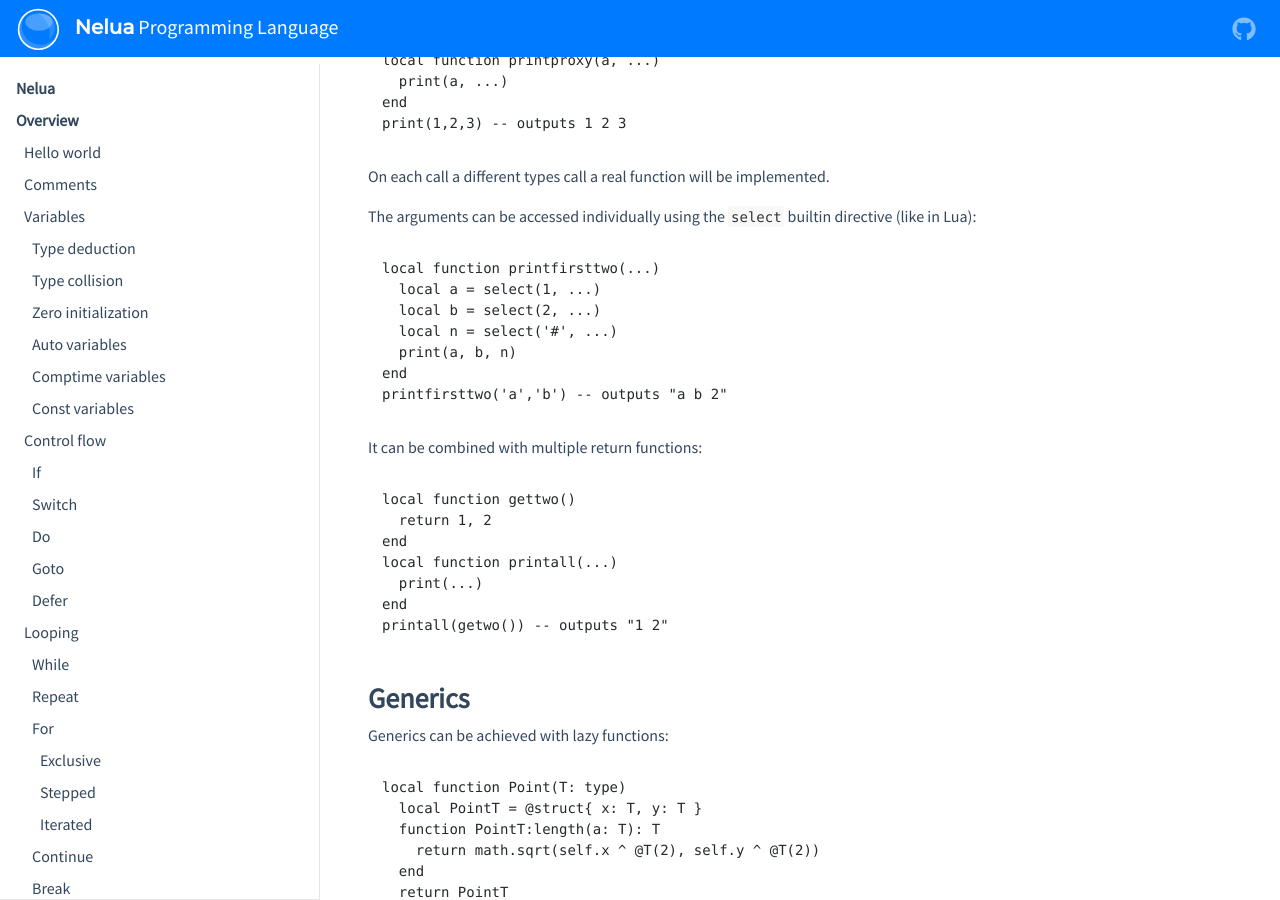
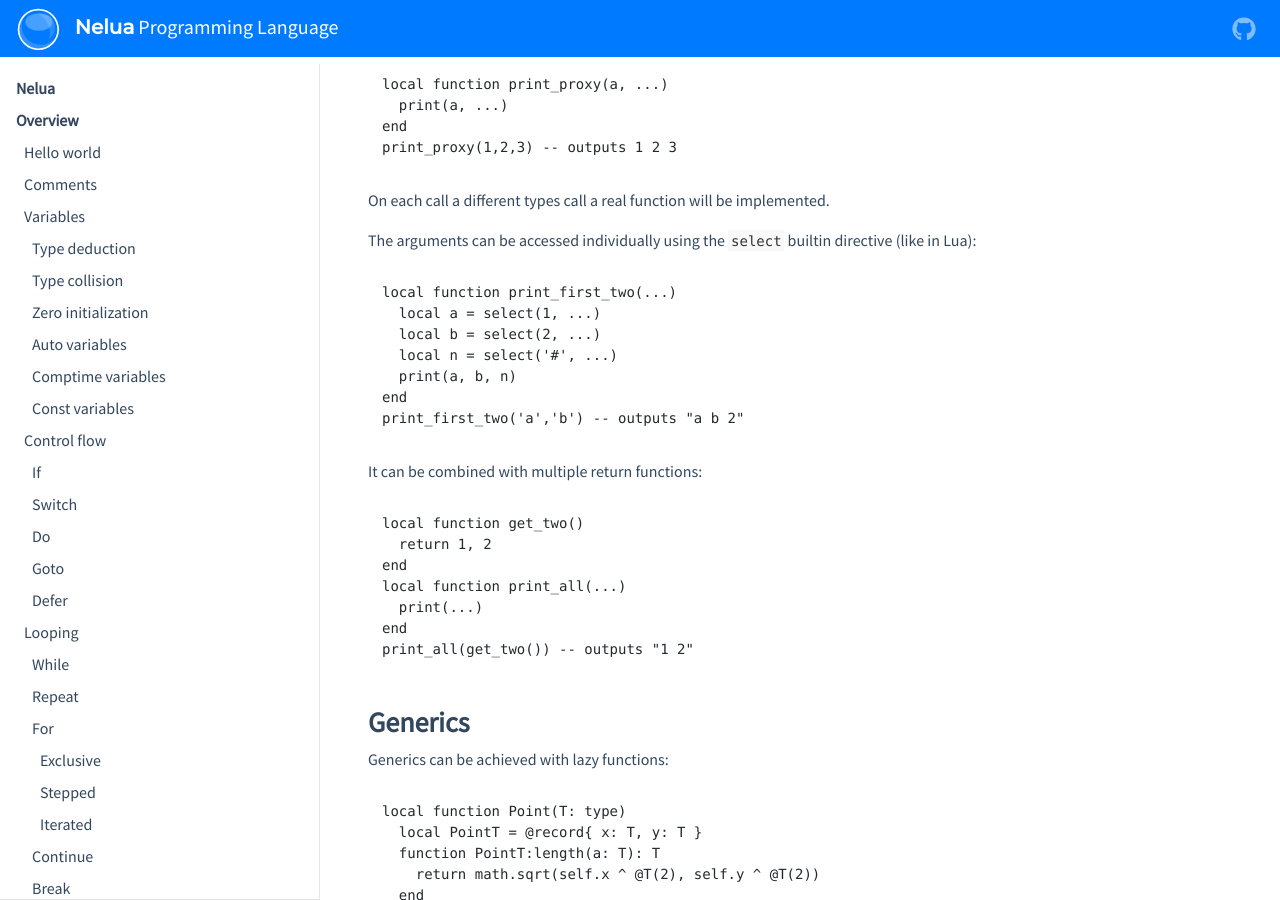
Before and after one commit to edubart/nelua-lang, a Jekyll site: the page built from docs/pages/overview.md, in a window 1280 px wide and 900 px high, scrolled down 17185 px. Built offline with Jekyll 4.4.1, drawn with Linux system fonts in a browser that asks for light colours; nearby versions of some CDN libraries; some of the changed text lies outside the part shown.

````diff
--- a/docs/_config.yml
+++ b/docs/_config.yml
@@ -16,9 +16,9 @@
 title: Nelua
 email: edub4rt@gmail.com
 description: >- # this means to ignore newlines until "baseurl:"
-  Nelua is a minimalistic, performant, safe, optionally typed, meta programmable,
-  systems programming language with syntax close to Lua language that works
-  either dynamically or staticaly by compiling to Lua or C respectively.
+  Nelua is a minimalistic, efficient, optionally typed, ahead of time compiled,
+  meta programmable, systems programming language with syntax and semantics similar to Lua.
+  It can work statically or dynamically depending on the code style and compiles to native machine code.
 baseurl: "/nelua-lang" # the subpath of your site, e.g. /blog
 url: "https://edubart.github.io" # the base hostname & protocol for your site, e.g. http://example.com
 
--- a/docs/pages/overview.md
+++ b/docs/pages/overview.md
@@ -776,7 +776,7 @@ adds references of them to the garbage collector, however we can explicitly spec
 -- capture all value by garbage collected copies
 local function main()
   local a = 1
-  local function foo[&a]()
+  local function foo() <byref>
     -- captured 'a' by stack reference
     a = 2
   end
@@ -850,10 +851,10 @@ Variable arguments functions can be implemented as lazy functions, the syntax is
 using the `...`, and can be used to forward to another variable argument function:
 
 ```nelua
-local function printproxy(a, ...)
+local function print_proxy(a, ...)
   print(a, ...)
 end
-print(1,2,3) -- outputs 1 2 3
+print_proxy(1,2,3) -- outputs 1 2 3
 ```
 
 On each call a different types call a real function will be implemented.
@@ -861,25 +862,25 @@ On each call a different types call a real function will be implemented.
 The arguments can be accessed individually using the `select` builtin directive (like in Lua):
 
 ```nelua
-local function printfirsttwo(...)
+local function print_first_two(...)
   local a = select(1, ...)
   local b = select(2, ...)
   local n = select('#', ...)
   print(a, b, n)
 end
-printfirsttwo('a','b') -- outputs "a b 2"
+print_first_two('a','b') -- outputs "a b 2"
 ```
 
 It can be combined with multiple return functions:
 
 ```nelua
-local function gettwo()
+local function get_two()
   return 1, 2
 end
-local function printall(...)
+local function print_all(...)
   print(...)
 end
-printall(getwo()) -- outputs "1 2"
+print_all(get_two()) -- outputs "1 2"
 ```
 
 ### Generics
@@ -888,27 +889,27 @@ Generics can be achieved with lazy functions:
 
 ```nelua
 local function Point(T: type)
-  local PointT = @struct{ x: T, y: T }
+  local PointT = @record{ x: T, y: T }
   function PointT:length(a: T): T
     return math.sqrt(self.x ^ @T(2), self.y ^ @T(2))
   end
   return PointT
 end
 
-local PointFloat32 = Point(float32)
+local PointFloat32 = Point(@float32)
 local b: PointFloat32
 ```
 
 --------------------------------------------------------------------------------
 ## Meta programming
 
-The language offers advanced features for metaprogramming by having a full lua processor
+The language offers advanced features for meta programming by having a full lua processor
 at compile time that can generate and manipulate code when compiling.
 
 ### Preprocessor
 
 At compile time a Lua preprocessor is available to render arbitrary code,
-it works similiar to templates in the web development world because they emit
+it works similar to templates in the web development world because they emit
 code between it's statements.
 
 Lines beginning with `##` and between `##[[ ]]` are Lua code evaluated by the processor:
````
Also changed, not shown: other parts of docs/pages/overview.md (+13 -12 lines), 12 other files.
